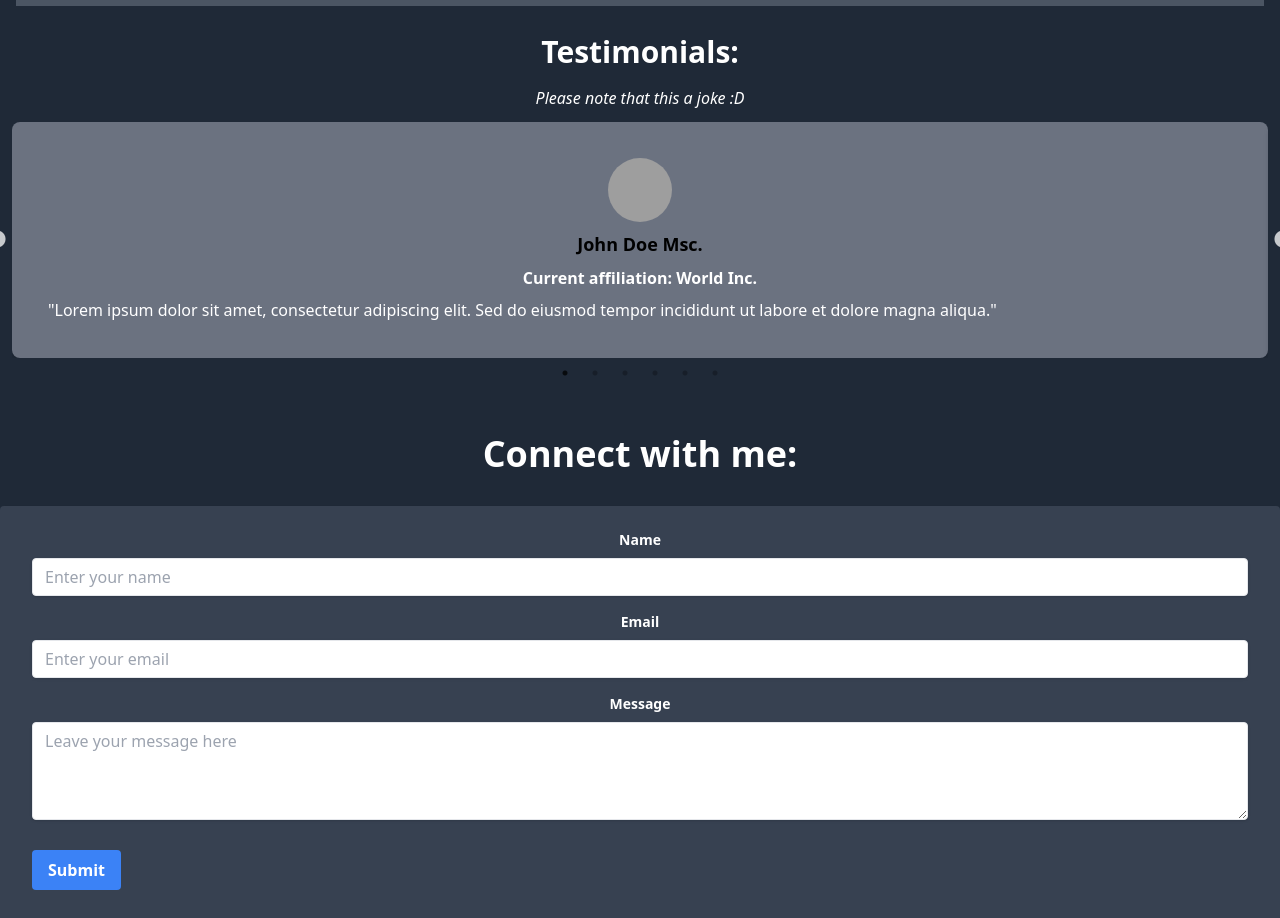
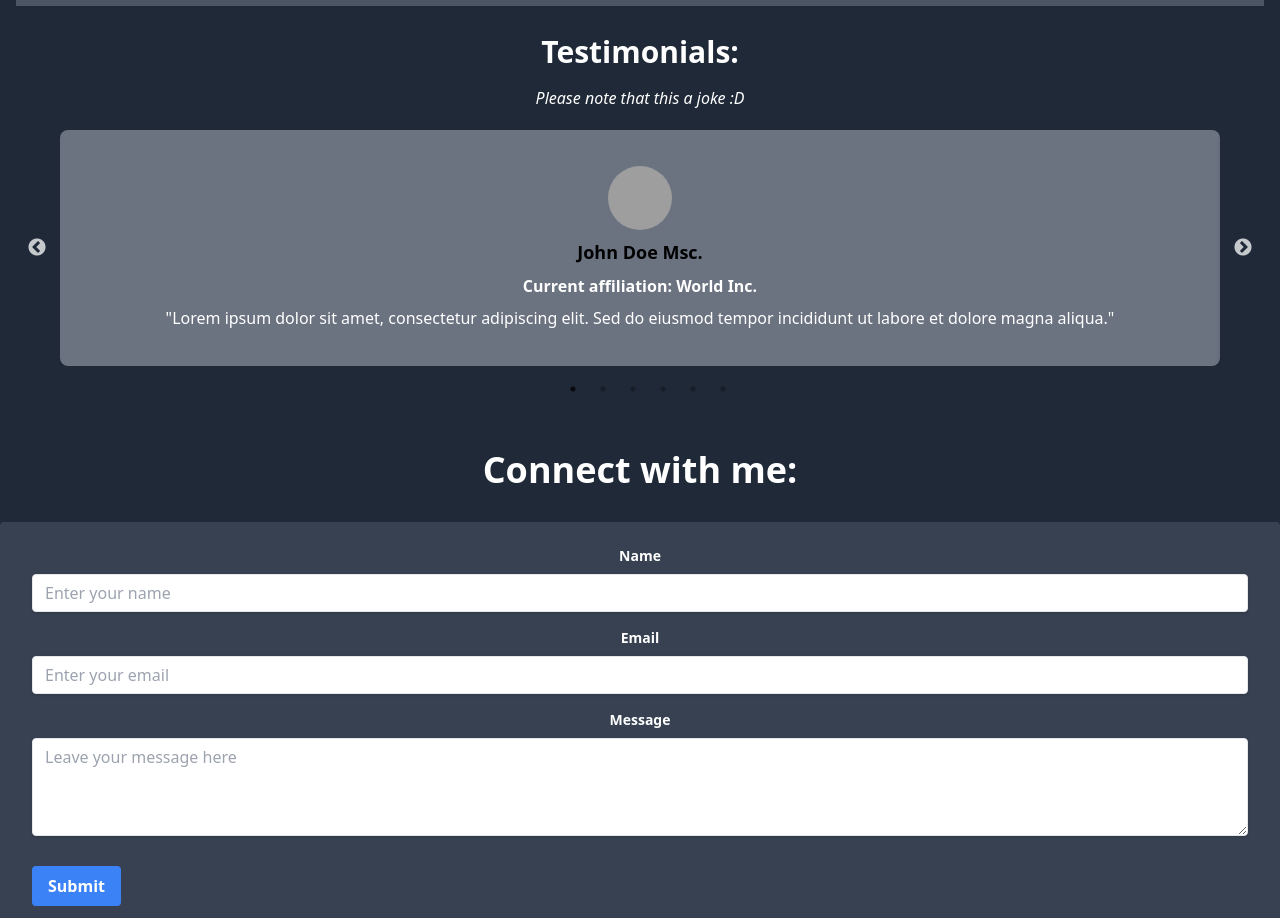
Before and after one commit to ArberTotraku/portofolio, a React (Create React App) app: page / in a window 1280 px wide. Shown: the part 3060-3978 px from the top of the page. Built offline with nearby package versions, Linux system fonts and the light colour scheme; grey boxes are pictures that could not be loaded.

Commit message:
finished testimonials

```diff
--- a/src/pages/TestimonialsPage.jsx
+++ b/src/pages/TestimonialsPage.jsx
@@ -58,7 +58,7 @@ const TestimonialPage = () => {
 
         </p>
 
-      <Slider {...sliderSettings} className="mb-3 mt-3">
+      <Slider {...sliderSettings} className="mb-3 mt-3 p-2 m-10">
         {testimonials.map((testimonial, index) => (
           <div key={index} className="bg-gray-500 rounded-lg p-9 mx-auto space-between shadow-md">
             <div className="mb-2">
@@ -70,7 +70,7 @@ const TestimonialPage = () => {
             </div>
             <h3 className="text-lg font-semibold mb-2 text-black text-center">{testimonial.name}</h3>
             <p className="text-white font-semibold text-center">Current affiliation: {testimonial.company}</p>
-            <p className="mt-2 text-white">"{testimonial.text}"</p>
+            <p className="mt-2 text-white text-center">"{testimonial.text}"</p>
           </div>
         ))}
       </Slider>
```
